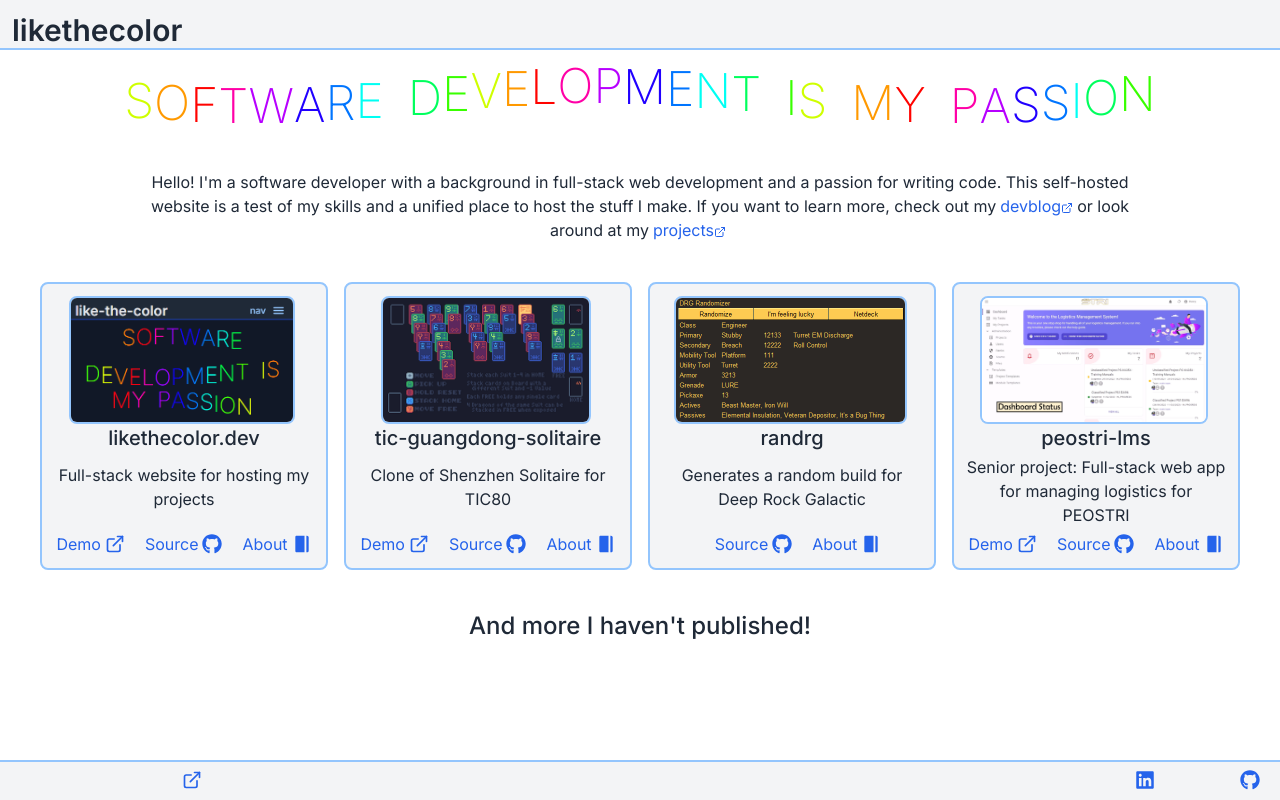
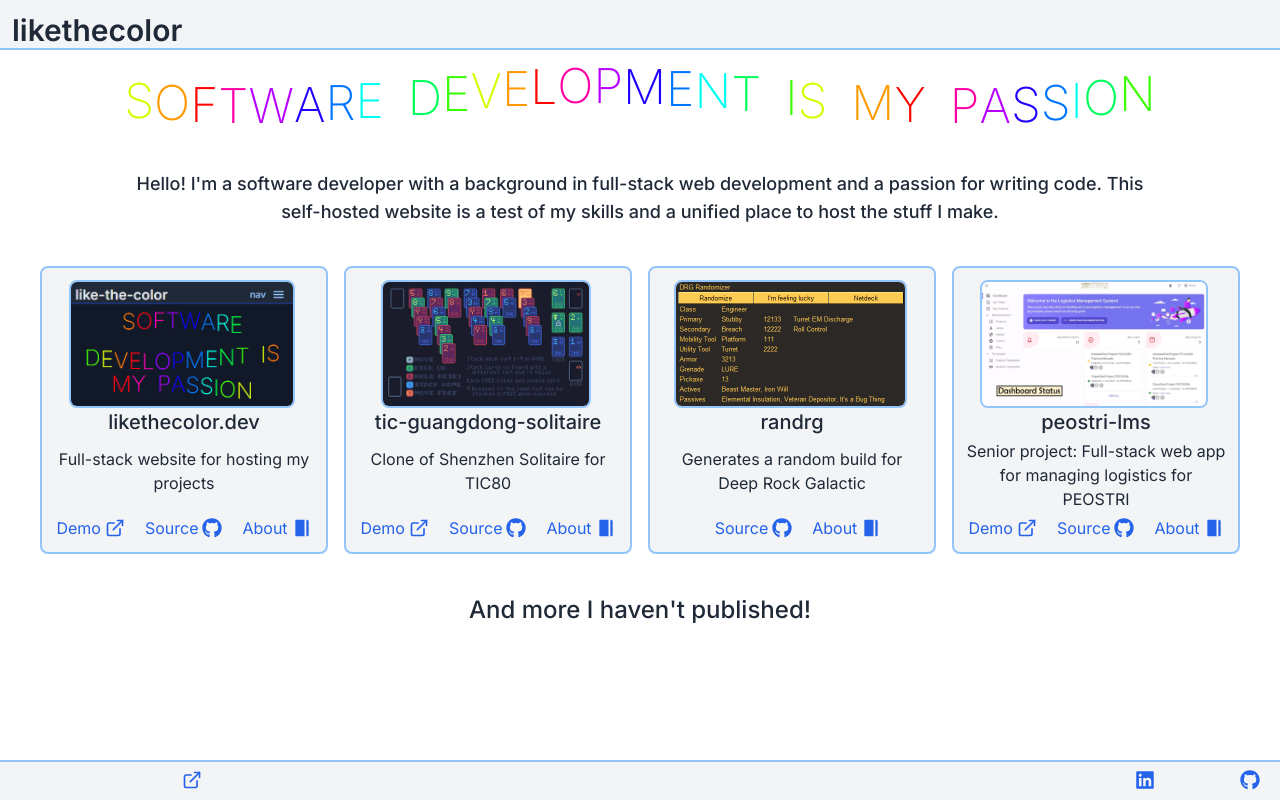
Before and after one commit to henry-512/ltc-frontend-nextjs, a Next.js app: page /home in a window 1280 px wide. Built offline with nearby package versions, Linux system fonts and the light colour scheme.

Commit message:
clean up

```diff
--- a/src/app/home/page.tsx
+++ b/src/app/home/page.tsx
@@ -19,28 +19,11 @@
         <div className='flex flex-row flex-wrap content-end justify-center'>
           <RainbowText text='SOFTWARE DEVELOPMENT IS MY PASSION' />
         </div>
-        <p className='inline max-w-screen-lg' id='about'>
+        <p className='inline max-w-screen-lg ltc-text-h5' id='about'>
           Hello! I&apos;m a software developer with a background in full-stack
           web development and a passion for writing code. This self-hosted
           website is a test of my skills and a unified place to host the stuff I
-          make. If you want to learn more, check out my
-          <IconWithLabel
-            text='devblog'
-            link='/blog'
-            textHideBreakpoint='none'
-            inline
-          >
-            <LuExternalLink fontSize='12' />
-          </IconWithLabel>
-          or look around at my
-          <IconWithLabel
-            text='projects'
-            link='/home/#projects'
-            textHideBreakpoint='none'
-            inline
-          >
-            <LuExternalLink fontSize='12' />
-          </IconWithLabel>
+          make.
         </p>
         <div
           className='flex max-w-screen-xl flex-row flex-wrap place-content-center gap-4'
@@ -58,9 +41,7 @@
             />
           ))}
         </div>
-        <div className='ltc-text-h3'>
-          And more I haven&apos;t published!
-        </div>
+        <div className='ltc-text-h3'>And more I haven&apos;t published!</div>
       </div>
     </Root>
   )
--- a/src/component/Navbar.tsx
+++ b/src/component/Navbar.tsx
@@ -8,7 +8,7 @@
   ['home', '/home', 'home'],
   ['about', '/home/#about', 'whois'],
   ['projects', '/home/#projects', 'projects'],
-  ['blog', '/blog', 'devblog'],
+  ['blog', '/home/#devblog', 'devblog'],
   // ['contact', '/contact', 'contact'],
 ]
 
--- a/src/component/ProjectNavbar.tsx
+++ b/src/component/ProjectNavbar.tsx
@@ -7,28 +7,17 @@
 export default function NavBar(props: { project: string }) {
   const project = getProject(props.project)
   return (
-    <nav className='ltc-color-bg-alt ltc-color-border z-9 sticky top-0 text-nowrap border-b-2'>
+    <nav className='ltc-color-bg-alt ltc-color-border z-9 sticky top-[50px] text-nowrap border-b-2'>
       <div className='ltc-text-h5 mx-auto flex max-w-screen-xl items-center justify-between p-10 py-0'>
         <div>{project?.name}</div>
         <div className='flex shrink flex-row space-x-4'>
-          <IconWithLabel
-            text='Demo'
-            link={project?.demo}
-          >
+          <IconWithLabel text='Demo' link={project?.demo}>
             <LuExternalLink fontSize='20' />
           </IconWithLabel>
-          <IconWithLabel
-            link={project?.source}
-            text='Source'
-            newTab
-          >
+          <IconWithLabel link={project?.source} text='Source' newTab>
             <FaGithub fontSize='20' />
           </IconWithLabel>
-          <IconWithLabel
-            link={project?.blog}
-            text='About'
-            newTab
-          >
+          <IconWithLabel link={project?.blog} text='About'>
             <IoMdJournal fontSize='20' />
           </IconWithLabel>
         </div>
```
